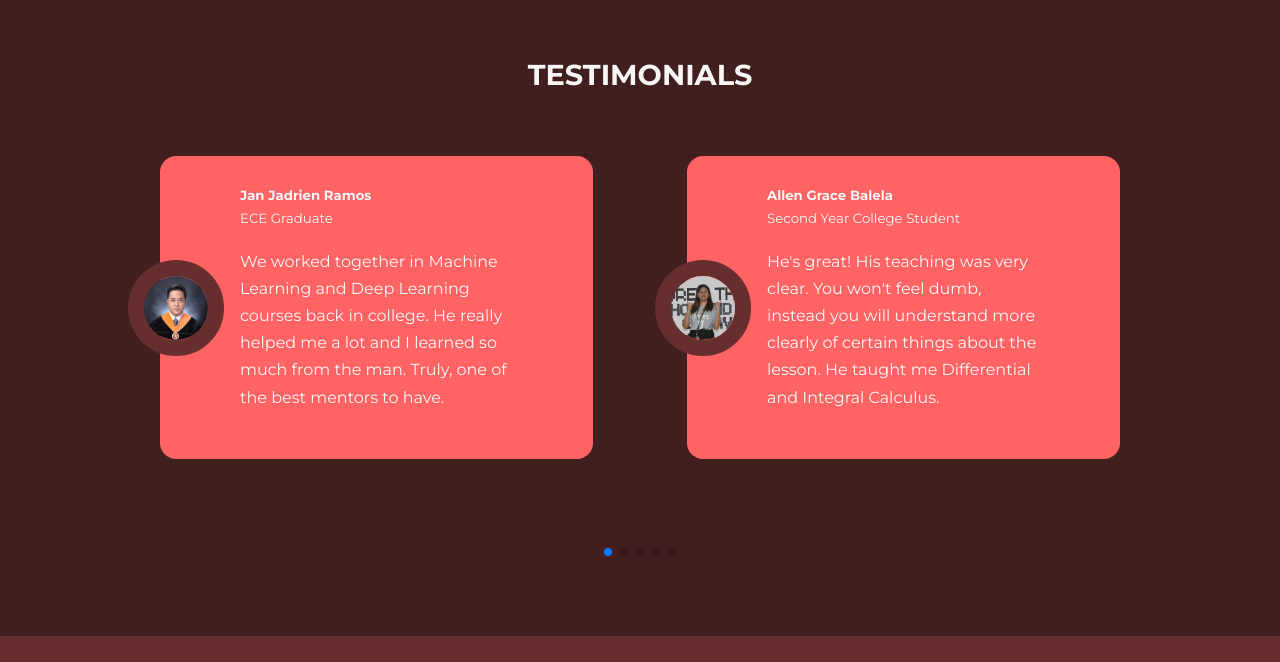
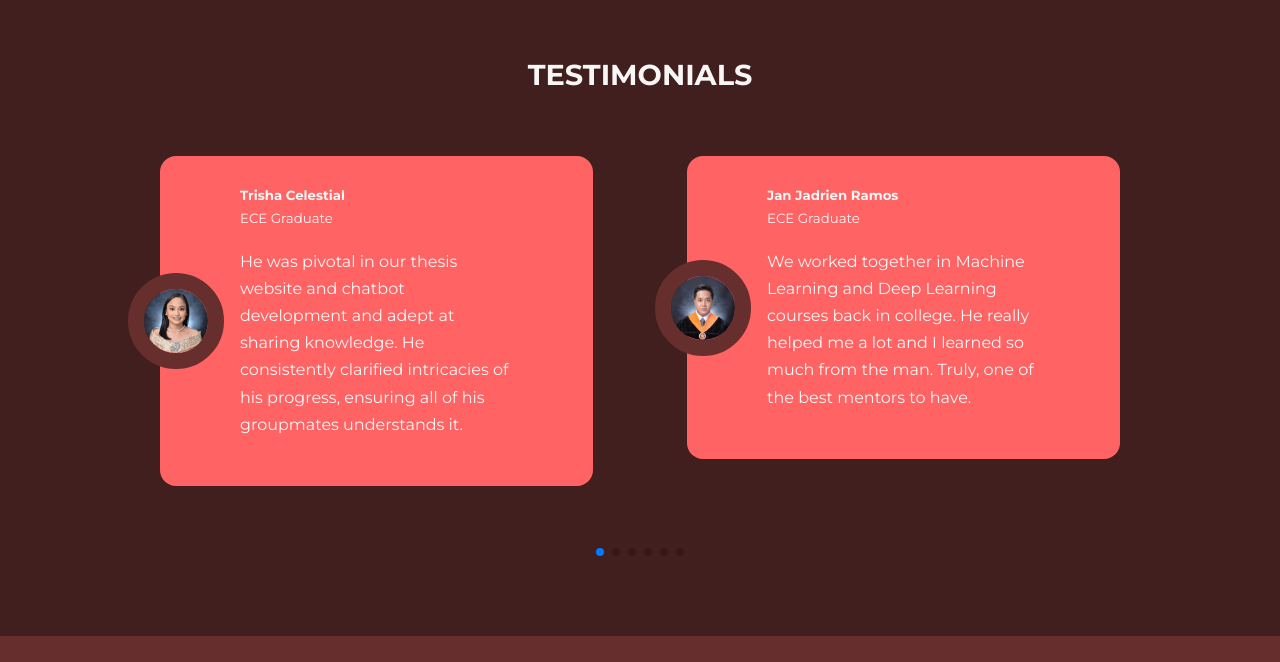
Before and after one commit to dexdevtech/dexdevtech.github.io, a plain HTML site: page index.html in a window 1280 px wide. Shown: the part 2920-3582 px from the top of the page. Drawn offline with nearby package versions, Linux system fonts and the light colour scheme.

Commit message:
Added trisha testimonial.

```diff
--- a/index.html
+++ b/index.html
@@ -266,6 +266,20 @@
                 <div class="swiper-wrapper">
                     <article class="testimonial swiper-slide">
                         <div class="avatar">
+                            <img src="images/clients/trisha.jpg" alt="client picture">
+                        </div>
+                        <div class="testimonial__body">
+                            <div class="testimonial__info">
+                                <h5>Trisha Celestial</h5>
+                                <small>ECE Graduate</small>
+                            </div>
+                            <p>He was pivotal in our thesis website and chatbot development and adept at sharing knowledge. He consistently clarified intricacies of his progress, ensuring all of his groupmates  understands it.
+                            </p>
+                        </div>
+                    </article>
+
+                    <article class="testimonial swiper-slide">
+                        <div class="avatar">
                             <img src="images/clients/j.jpg" alt="client picture">
                         </div>
                         <div class="testimonial__body">
```
Also changed, not shown: images/clients/trisha.jpg (added).
